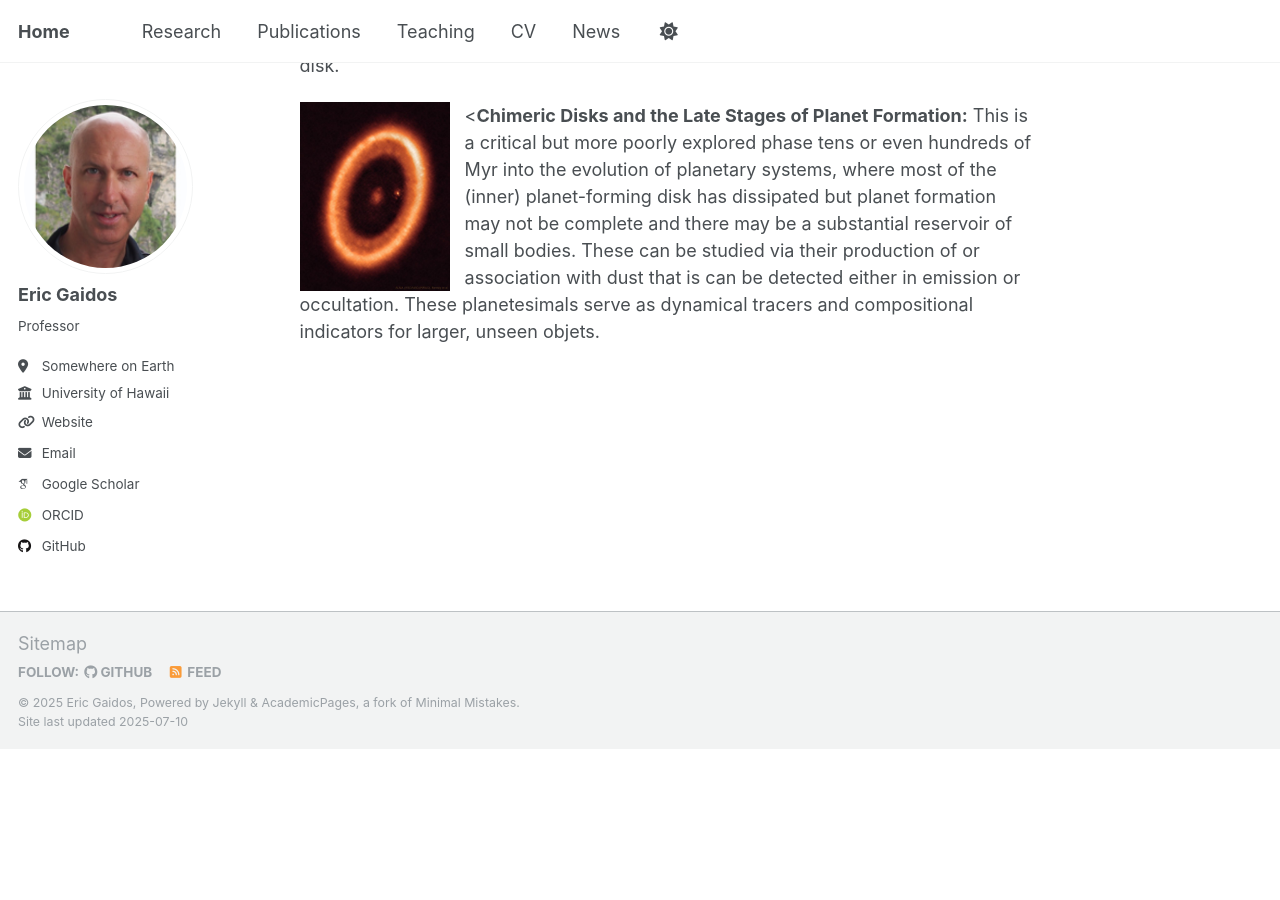
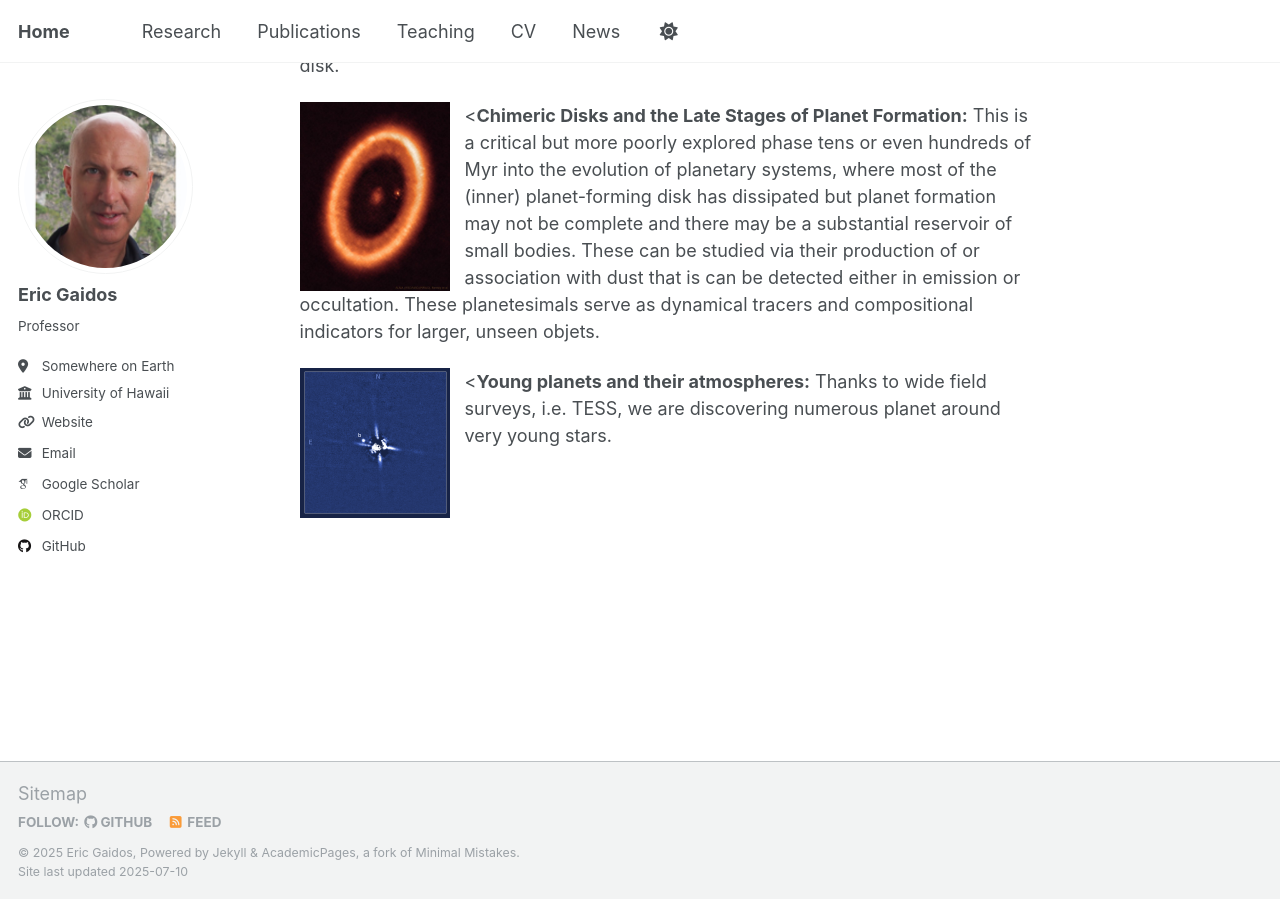
Before and after one commit to egaidos/egaidos.github.io, a Jekyll site: the page built from projects.md, in a window 1280 px wide and 900 px high, scrolled down 542 px. Built offline with Jekyll 4.4.1, drawn with Linux system fonts in a browser that asks for light colours; some web fonts are replaced; our own code applies the rules of GitHub Pages for plain Markdown files; a style sheet for code colours, icons or effects is not loaded; before the commit the page ends 1292 px from its top, so only the background shows below that.

Commit message:
Update projects.md

```diff
--- a/projects.md
+++ b/projects.md
@@ -25,6 +25,7 @@
 <article class="6u 12u$(xsmall) work-item">
 <img src="../images/earth.jpg" width=150 height=150 alt="Earth thumb" class="image-left">
 <p><b>Temperate Planets:</b> With time, transit surveys like TESS are discovering temperate sub-Neptune-size planets near or inside the ``habitable zones" of K and M stars where water can condense as liquid cloud droplets or even oceans.  These planets offer insight into the evolution of atmospheres of smaller, rocky planets.</p>
+</article>
 
 <article class="6u$ 12u$(xsmall) work-item">
 <img src="../images/PDS70.jpg" width=150 height=150 alt="Earth thumb" class="image-left">
@@ -35,3 +36,8 @@
 <img src="../images/PDS70.jpg" width=150 height=150 alt="PDS70 thumb" class="image-left">
 <p><<b>Chimeric Disks and the Late Stages of Planet Formation:</b> This is a critical but more poorly explored phase tens or even hundreds of Myr into the evolution of planetary systems, where most of the (inner) planet-forming disk has dissipated but planet formation may not be complete and there may be a substantial reservoir of small bodies.  These can be studied via their production of or association with dust that is can be detected either in emission or occultation.  These planetesimals serve as dynamical tracers and compositional indicators for larger, unseen objets.</p>
 </article>
+
+<article class="6u 12u$(xsmall) work-item">
+<img src="../images/2M0437b.png" width=150 height=150 alt="2M0437b thumb" class="image-left">
+<p><<b>Young planets and their atmospheres:</b> Thanks to wide field surveys, i.e. TESS, we are discovering numerous planet around very young stars.</p>
+</article>
```
